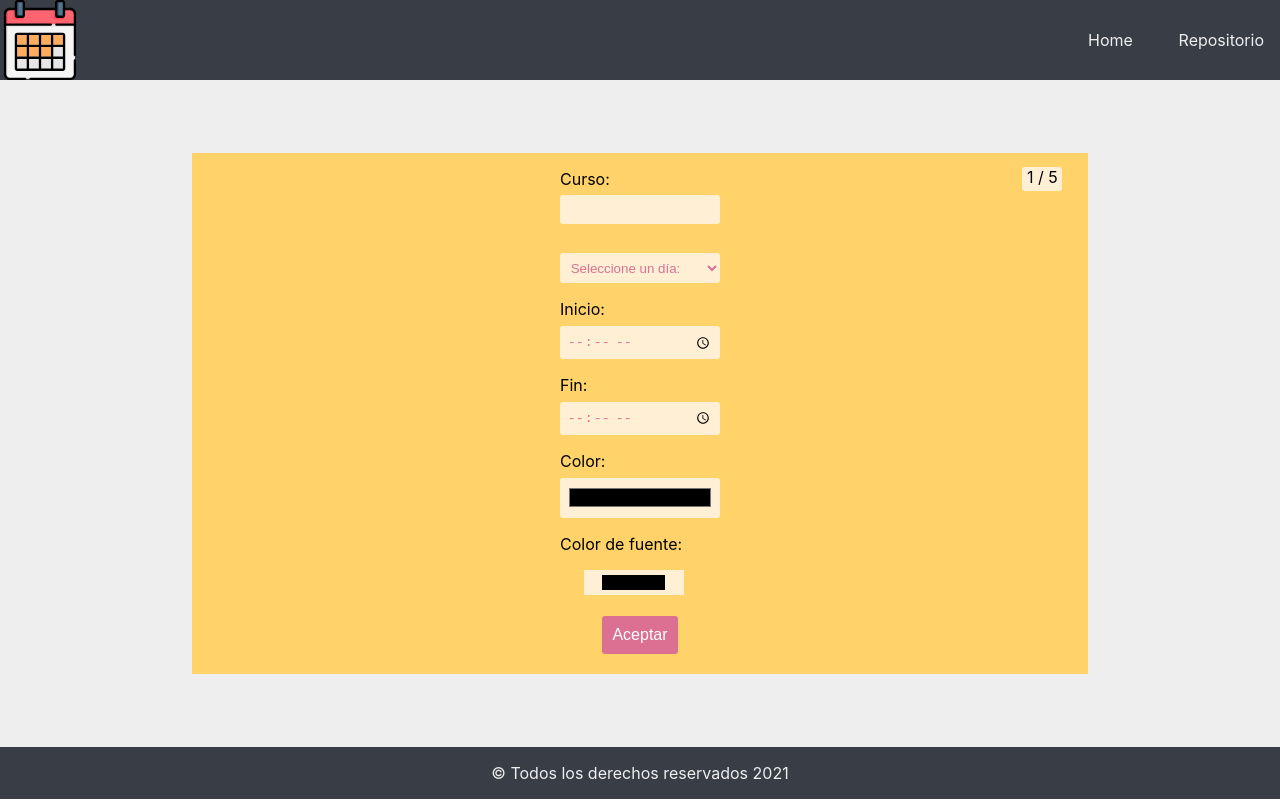
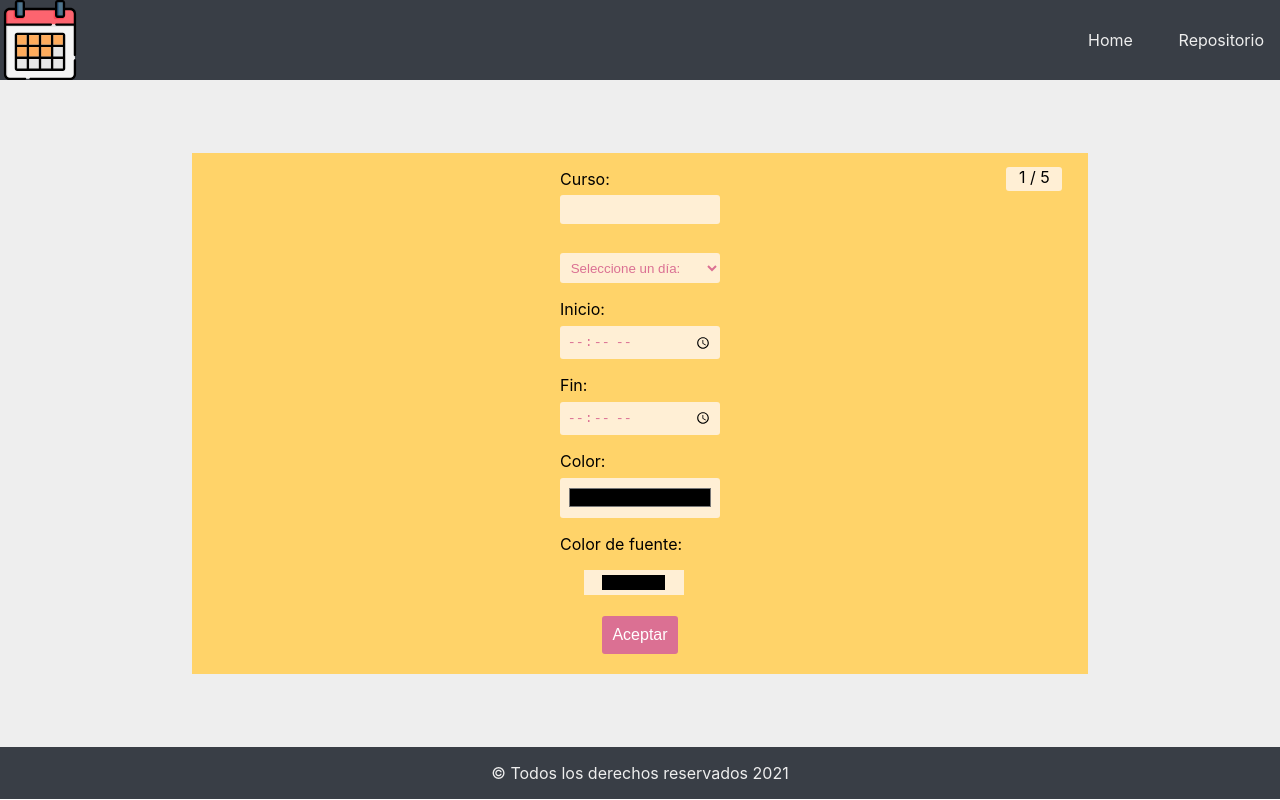
Before and after one commit to Railly/schedule-creator, a React (Create React App) app: page / in a window 1280 px wide. Both pictures are taken after typing "Sample", "5" into the empty fields and a click on the button "Siguiente". Built offline with nearby package versions, Linux system fonts and the light colour scheme.

Commit message:
Fixing styles

```diff
--- a/src/components/styled-form/index.js
+++ b/src/components/styled-form/index.js
@@ -72,7 +72,7 @@ export const Span = styled.span`
   top: 0.9em;
   right: 1.6em;
   background-color: papayawhip;
-  width: 2.5em;
+  width: 3.5em;
   height: 1.5em;
   text-align: center;
   border-radius: 3px;
--- a/src/pages/form.js
+++ b/src/pages/form.js
@@ -92,7 +92,7 @@ const Form = ({ history }) => {
         </Div>
         <Div>
           <label>
-            <Select name="day" onChange={e => handleChange(e)}>
+            <Select name="day" onChange={e => handleChange(e)} required>
               <option value="default" hidden>
                 Seleccione un día:
               </option>
```
